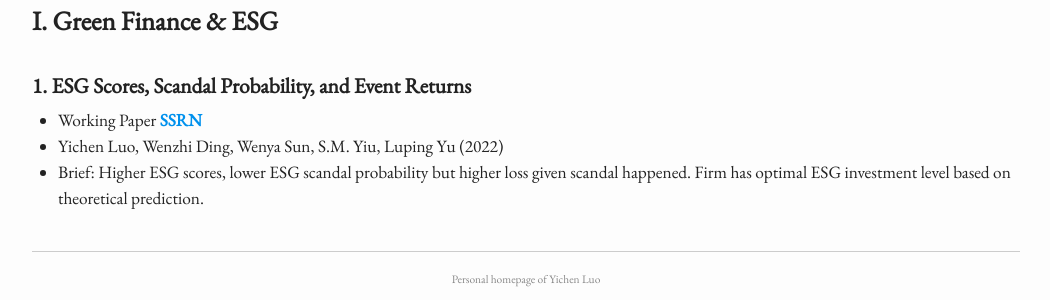
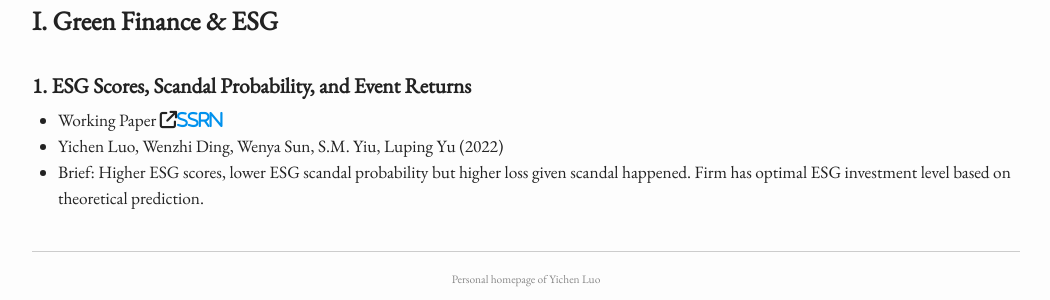
Before and after one commit to lyc0603/lyc0603.github.io, a Jekyll site: the page built from research.md, in a window 1280 px wide. Shown: the part 180-480 px from the top of the page, without its empty margins (114-1164 px from the left). Built offline with Jekyll 4.4.1, drawn with Linux system fonts in a browser that asks for light colours.

Commit message:
add icon

```diff
--- a/research.md
+++ b/research.md
@@ -17,7 +17,7 @@ wps:
 <!-- [**{{item.title}}**]({% if item.internal %}{{item.url | prepend: site.baseurl}}
 {% else %}{{item.url}}{% endif %}){:target="_blank"} -->
 ### 1. {{item.title}}
-- Working Paper [**SSRN**]({{item.url}})
+- Working Paper <i class="fa-solid fa-arrow-up-right-from-square">[**SSRN**]({{item.url}})</i>
 - {{item.author}} ({{item.year}})
 - Brief: {{item.brief}}
 {% endfor %}
```
